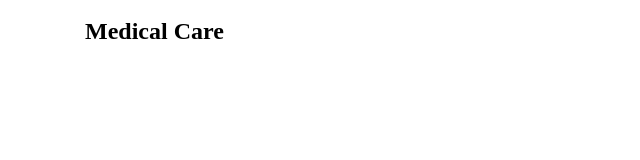
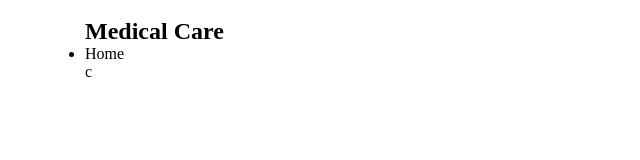
Before and after one commit to mohamedu-diarra/Medical-Care, a plain HTML site: page Medical-Care/index.html in a window 1280 px wide. Shown: the full height of the page, 0-640 px from the left. Drawn offline with Linux system fonts and the light colour scheme.

Commit message:
up to date

```diff
--- a/Medical-Care/index.html
+++ b/Medical-Care/index.html
@@ -14,8 +14,10 @@
                 <div class="logo">
                     <img src="" alt="">
                     <h2>Medical Care</h2>
-
                 </div>
+                <ul class="links">
+                    <li>Home</li>c
+                </ul>
             </nav>
         </div>
      </div>
```
